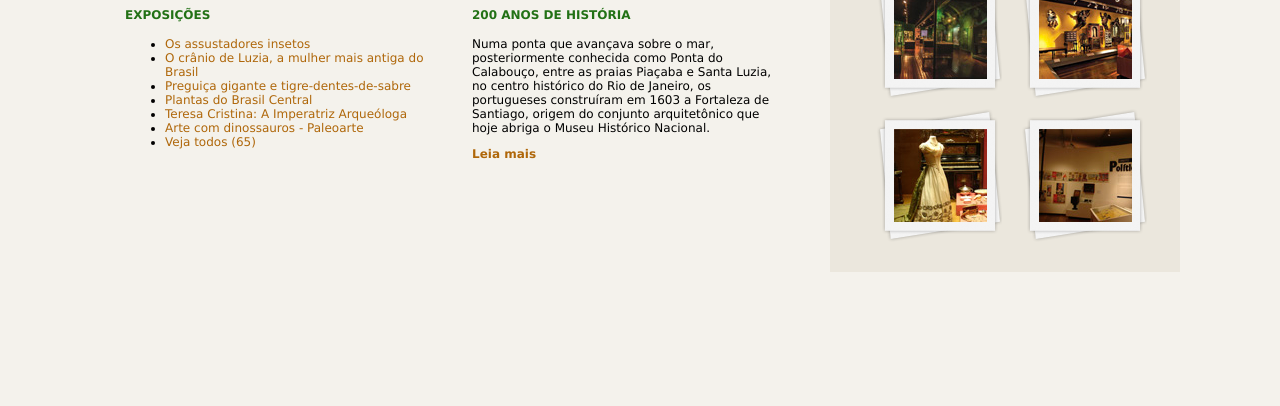
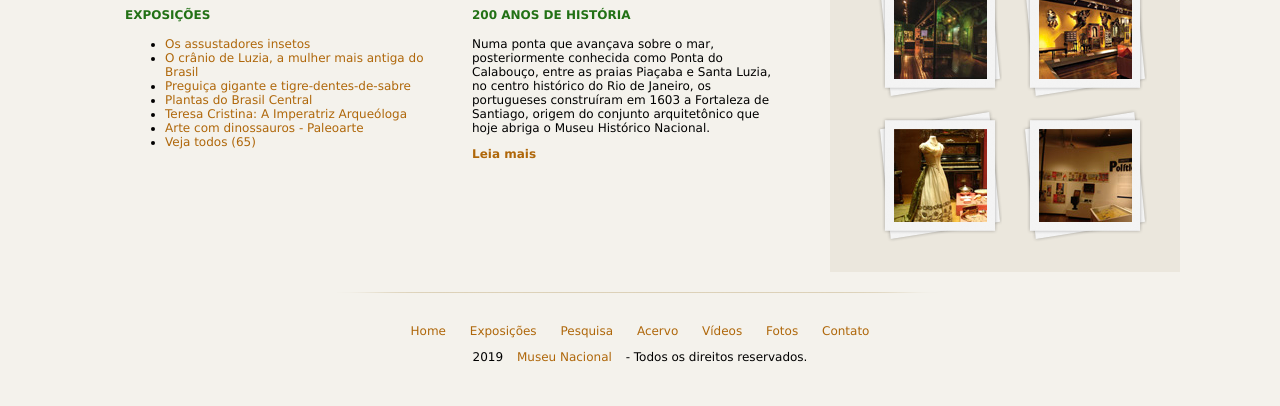
Before and after one commit to SamuelAguiar47/Curso-Dev-Web-Projeto6-Museu-Nacional, a plain HTML site: page index.html in a window 1280 px wide. Shown: the part 641-1047 px from the top of the page. Before the commit the page ends 913 px from the top, so only its background shows below. Drawn offline with Linux system fonts and the light colour scheme.

Commit message:
Codificação e configuração de estilos do rodapé do site. Finalização da página inicial.

```diff
--- a/css/estilo.css
+++ b/css/estilo.css
@@ -62,6 +62,7 @@ nav ul li a:hover {
 #conteudo {
     width: 710px;
     float: left;
+    margin-bottom: 20px;
 }
 
 aside {
@@ -69,6 +70,7 @@ aside {
     float: right;
     background: #ebe7dd;
     padding-bottom: 30px;
+    margin-bottom: 20px;
 }
 
 section#visita {
@@ -129,6 +131,18 @@ h4 {
     margin-bottom: 0;
 }
 
+/* Rodapé */
+footer {
+    clear: both;
+    padding: 20px 0 30px 0;
+    text-align: center;
+    background: url(../img/fundo-rodape.png) no-repeat center top;
+}
+
+footer>p a {
+    padding: 2px 10px;
+}
+
 /* Formulários */
 input {
     height: 20px;
--- a/index.html
+++ b/index.html
@@ -136,6 +136,21 @@
 
             </aside><!-- /Aside -->
 
+            <footer>
+                <p>
+                    <a href="">Home</a>
+                    <a href="">Exposições</a>
+                    <a href="">Pesquisa</a>
+                    <a href="">Acervo</a>
+                    <a href="">Vídeos</a>
+                    <a href="">Fotos</a>
+                    <a href="">Contato</a>
+                </p>
+                <p>
+                    2019 <a href="">Museu Nacional</a> - Todos os direitos reservados.
+                </p>
+            </footer>
+
         </div><!-- /Principal -->
 
     </div><!-- /Container -->
```
